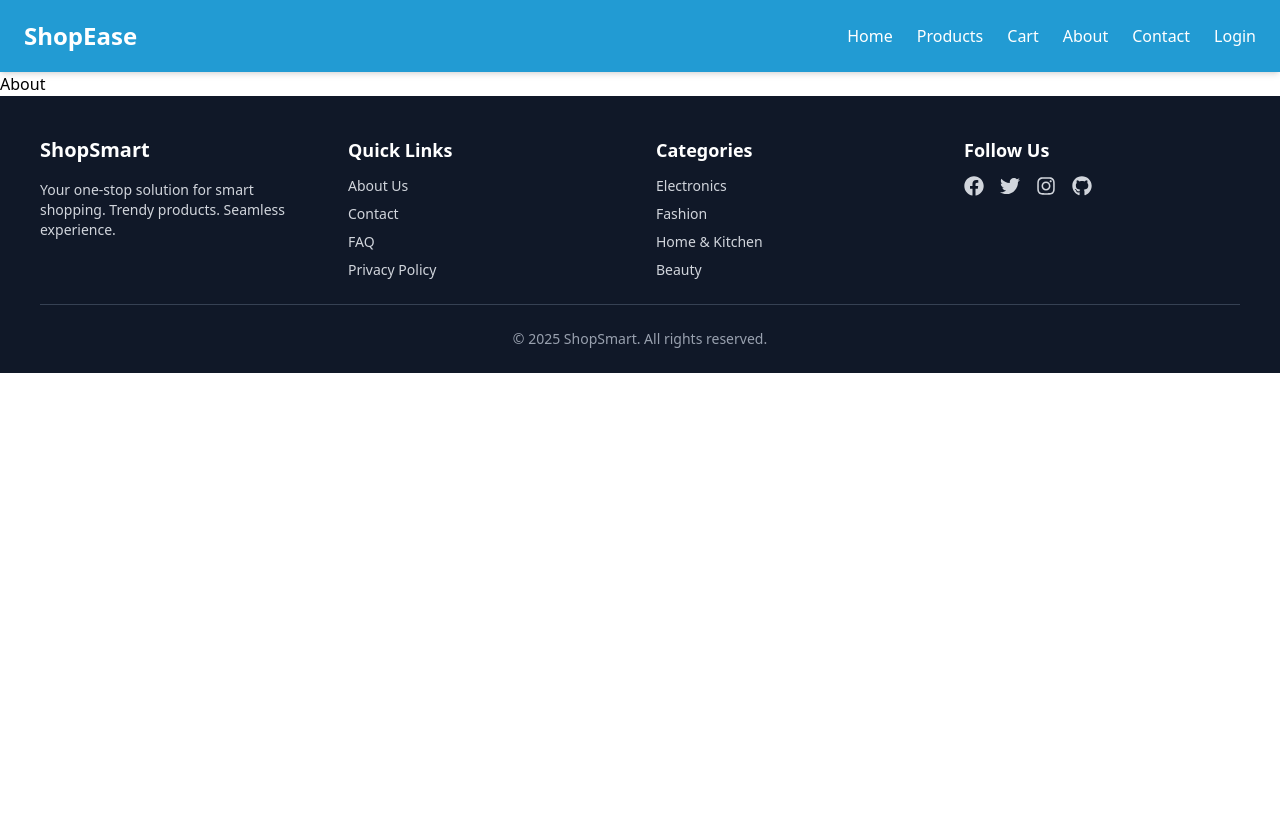
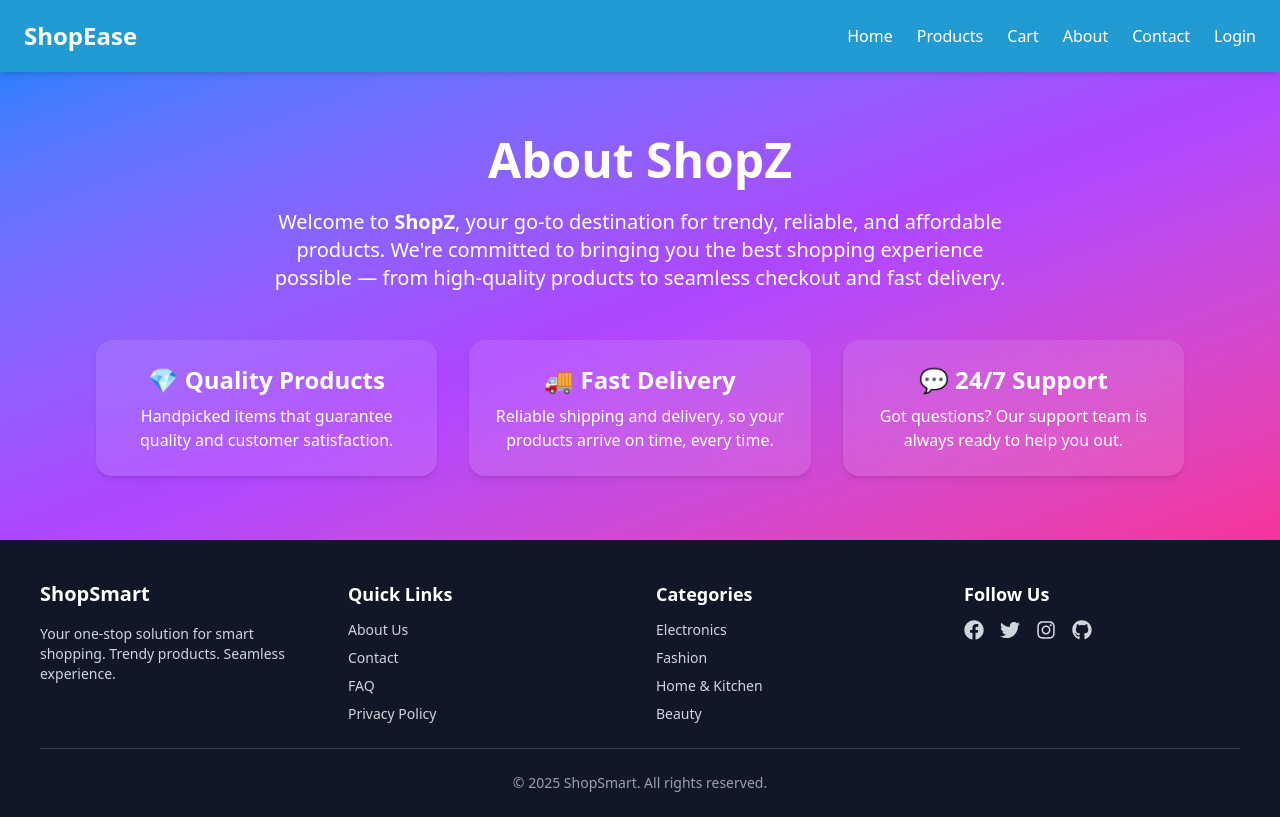
Before and after one commit to SarkarJyotirmay/ShopZ_Front_End, a React (Vite) app: page /about in a window 1280 px wide. Built offline with nearby package versions, Linux system fonts and the light colour scheme; no server answers.

Commit message:
added about page

```diff
--- a/src/pages/About/About.jsx
+++ b/src/pages/About/About.jsx
@@ -1,9 +1,38 @@
-import React from 'react'
+import React from 'react';
 
 const About = () => {
   return (
-    <div>About</div>
-  )
-}
+    <section className="bg-gradient-to-br from-blue-500 via-purple-500 to-pink-500 text-white py-16 px-6 sm:px-10 lg:px-24">
+      <div className="max-w-7xl mx-auto text-center">
+        <h2 className="text-4xl sm:text-5xl font-bold mb-6">About ShopZ</h2>
+        <p className="text-lg sm:text-xl max-w-3xl mx-auto mb-10">
+          Welcome to <span className="font-semibold">ShopZ</span>, your go-to destination for trendy, reliable, and affordable products.
+          We're committed to bringing you the best shopping experience possible — from high-quality products to seamless checkout and fast delivery.
+        </p>
 
-export default About
+        <div className="grid grid-cols-1 sm:grid-cols-2 lg:grid-cols-3 gap-8 mt-12">
+          <div className="bg-white/10 backdrop-blur-md rounded-2xl p-6 shadow-md hover:scale-105 transition">
+            <h3 className="text-2xl font-semibold mb-2">💎 Quality Products</h3>
+            <p className="text-base">
+              Handpicked items that guarantee quality and customer satisfaction.
+            </p>
+          </div>
+          <div className="bg-white/10 backdrop-blur-md rounded-2xl p-6 shadow-md hover:scale-105 transition">
+            <h3 className="text-2xl font-semibold mb-2">🚚 Fast Delivery</h3>
+            <p className="text-base">
+              Reliable shipping and delivery, so your products arrive on time, every time.
+            </p>
+          </div>
+          <div className="bg-white/10 backdrop-blur-md rounded-2xl p-6 shadow-md hover:scale-105 transition">
+            <h3 className="text-2xl font-semibold mb-2">💬 24/7 Support</h3>
+            <p className="text-base">
+              Got questions? Our support team is always ready to help you out.
+            </p>
+          </div>
+        </div>
+      </div>
+    </section>
+  );
+};
+
+export default About;
```
